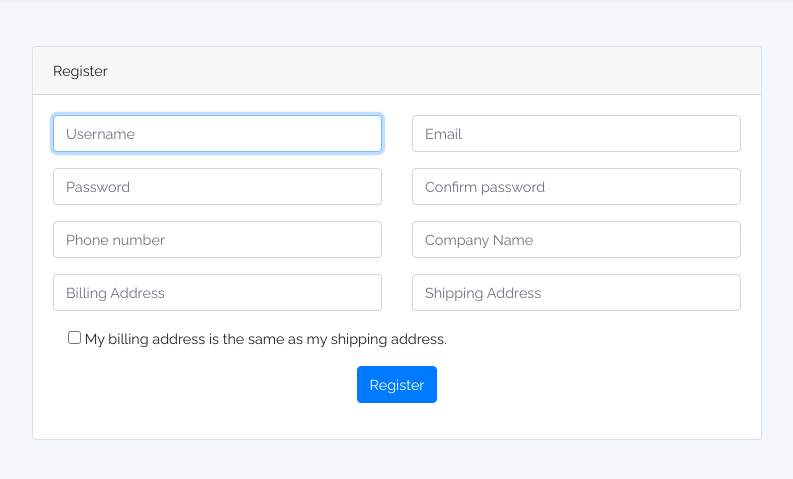
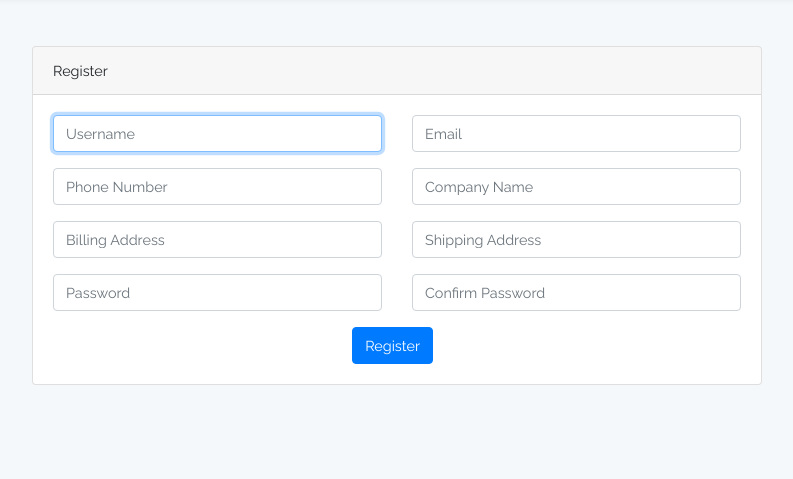
Before and after one commit to ETechCentreRepositories/hebeloft, a Laravel app: page /register in a window 1320 px wide. Shown: the part 55-534 px from the top of the page, without its empty margins (263-1056 px from the left). Run offline with Laravel 8, Linux system fonts and the light colour scheme; style sheets or scripts are compiled from the project's sources.

Commit message:
bug fixed

```diff
--- a/resources/views/auth/register.blade.php
+++ b/resources/views/auth/register.blade.php
@@ -13,102 +13,95 @@
                     <form method="POST" action="{{ route('register') }}">
                         @csrf
 
-                        {{-- <div class="form-group{{ $errors->has('username') ? ' has-error' : '' }}"> --}}
-                        <div class="form-group{{ $errors->has('username') ? ' has-error' : '' }}">
-                            <div class="row">
+                        <div class="form-group row">
+
                             <div class="col-md-6">
-                                    <input id="username" type="text" class="form-control" name="username" placeholder="Username" value="{{ old('username') }}" required autofocus>
+                                <input id="name" type="text" class="form-control{{ $errors->has('name') ? ' is-invalid' : '' }}" name="name" value="{{ old('name') }}" placeholder="Username" required autofocus>
 
-                                    @if ($errors->has('username'))
-                                        <span class="help-block">
-                                            <strong>{{ $errors->first('username') }}</strong>
+                                @if ($errors->has('name'))
+                                    <span class="invalid-feedback">
+                                        <strong>{{ $errors->first('name') }}</strong>
                                     </span>
                                 @endif
                             </div>
+
                             <div class="col-md-6">
-                                    <input id="email" type="text" class="form-control" name="email" placeholder="Email" value="{{ old('email') }}" required autofocus>
-
+                                <input id="email" type="email" class="form-control{{ $errors->has('email') ? ' is-invalid' : '' }}" name="email" value="{{ old('email') }}" placeholder="Email" required>
                                 @if ($errors->has('email'))
-                                        <span class="help-block">
+                                    <span class="invalid-feedback">
                                         <strong>{{ $errors->first('email') }}</strong>
                                     </span>
                                 @endif
                             </div>
                         </div>
+
+                        <div class="form-group row">
+
+
+                            <div class="col-md-6">
+                                <input id="phone_number" type="text" class="form-control{{ $errors->has('phone_number') ? ' is-invalid' : '' }}" name="phone_number" value="{{ old('phone_number') }}" placeholder="Phone Number" required>
+
+                                @if ($errors->has('phone_number'))
+                                    <span class="invalid-feedback">
+                                        <strong>{{ $errors->first('phone_number') }}</strong>
+                                    </span>
+                                @endif
                             </div>
 
-                        <div class="form-group{{ $errors->has('password') ? ' has-error' : '' }}">
-                            <div class="row">
                             <div class="col-md-6">
-                                    <input id="password" type="password" class="form-control" name="password" placeholder="Password" required>
+                                <input id="company_name" type="text" class="form-control{{ $errors->has('company_name') ? ' is-invalid' : '' }}" name="company_name" value="{{ old('company_name') }}" placeholder="Company Name" required>
+
+                                @if ($errors->has('company_name'))
+                                    <span class="invalid-feedback">
+                                        <strong>{{ $errors->first('company_name') }}</strong>
+                                    </span>
+                                @endif
+                            </div>
+                        </div>
+
+                        <div class="form-group row">
+
+                            <div class="col-md-6">
+                                <input id="billing_address" type="text" class="form-control{{ $errors->has('billing_address') ? ' is-invalid' : '' }}" name="billing_address" value="{{ old('billing_address') }}" placeholder="Billing Address" required>
+
+                                @if ($errors->has('billing_address'))
+                                    <span class="invalid-feedback">
+                                        <strong>{{ $errors->first('billing_address') }}</strong>
+                                    </span>
+                                @endif
+                            </div>
+
+                            <div class="col-md-6">
+                                <input id="shipping_address" type="text" class="form-control{{ $errors->has('shipping_address') ? ' is-invalid' : '' }}" name="shipping_address" value="{{ old('shipping_address') }}" placeholder="Shipping Address" required>
+
+                                @if ($errors->has('shipping_address'))
+                                    <span class="invalid-feedback">
+                                        <strong>{{ $errors->first('shipping_address') }}</strong>
+                                    </span>
+                                @endif
+                            </div>
+                        </div>
+                        <div class="form-group row">
+                            <div class="col-md-6">
+                                <input id="password" type="password" class="form-control{{ $errors->has('password') ? ' is-invalid' : '' }}" name="password" placeholder="Password" required>
 
                                 @if ($errors->has('password'))
-                                        <span class="help-block">
+                                    <span class="invalid-feedback">
                                         <strong>{{ $errors->first('password') }}</strong>
                                     </span>
                                 @endif
                             </div>
+
                             <div class="col-md-6">
-                                    <input id="password-confirm" type="password" class="form-control" name="password_confirmation" placeholder="Confirm password" required>
-                                </div>
+                                <input id="password-confirm" type="password" class="form-control" name="password_confirmation" placeholder="Confirm Password" required>
                             </div>
                         </div>
 
-                        <div class="form-group">
-                            <div class="row">
-                                <div class="col-md-6">
-                                    <input id="number" type="number" class="form-control" name="number" placeholder="Phone number" value="{{ old('number') }}" required>
-
-                                    @if ($errors->has('number'))
-                                        <span class="help-block">
-                                            <strong>{{ $errors->first('number') }}</strong>
-                                        </span>
-                                    @endif
-                                </div>
-                                <div class="col-md-6">
-                                    <input id="company" type="company" class="form-control" name="company" placeholder="Company Name" value="{{ old('company') }}" required>
-
-                                    @if ($errors->has('company'))
-                                        <span class="help-block">
-                                            <strong>{{ $errors->first('company') }}</strong>
-                                        </span>
-                                    @endif
-                                </div>
-                            </div>
-                        </div>
-
-                        <div class="form-group">
-                            <div class="row">
-                                <div class="col-md-6">
-                                    <input id="billing" type="billing" class="form-control" name="billing" placeholder="Billing Address" value="{{ old('billing') }}" required>
-
-                                    @if ($errors->has('billing'))
-                                        <span class="help-block">
-                                            <strong>{{ $errors->first('billing') }}</strong>
-                                        </span>
-                                    @endif
-                                </div>
-                                <div class="col-md-6">
-                                    <input id="shipping" type="shipping" class="form-control" name="shipping" placeholder="Shipping Address" value="{{ old('shipping') }}" required>
-
-                                    @if ($errors->has('shipping'))
-                                        <span class="help-block">
-                                            <strong>{{ $errors->first('shipping') }}</strong>
-                                        </span>
-                                    @endif
-                                </div>
-                            </div>
-                        </div>
-
-                        <div class="form-group">
-                            <div class="col-md-12">
-                                <input type="checkbox" name="address" value="same"> My billing address is the same as my shipping address.<br>
-                            </div>
-                        </div>
-
-                        <div class="form-group">
-                            <div style="text-align:center">
-                                <button type="submit" class="btn btn-primary">Register</button>
+                        <div class="form-group row mb-0">
+                            <div class="col-md-12 offset-md-5">
+                                <button type="submit" class="btn btn-primary">
+                                    {{ __('Register') }}
+                                </button>
                             </div>
                         </div>
                     </form>
```
Also changed, not shown: app/User.php (+3 -7 lines), 1 other file. Lines whose indentation alone changed are shown as unchanged.
